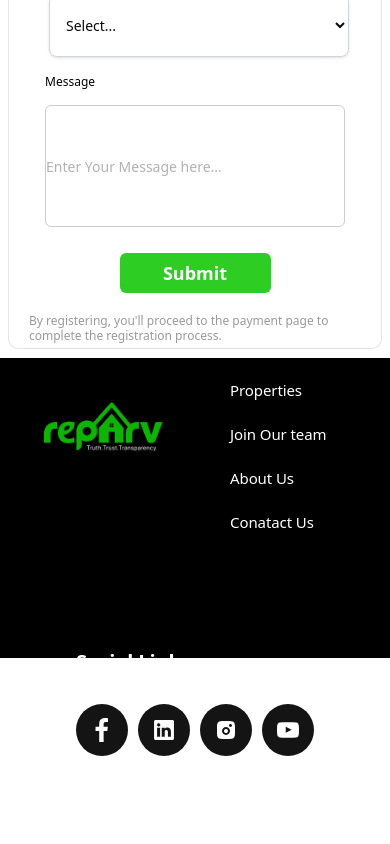
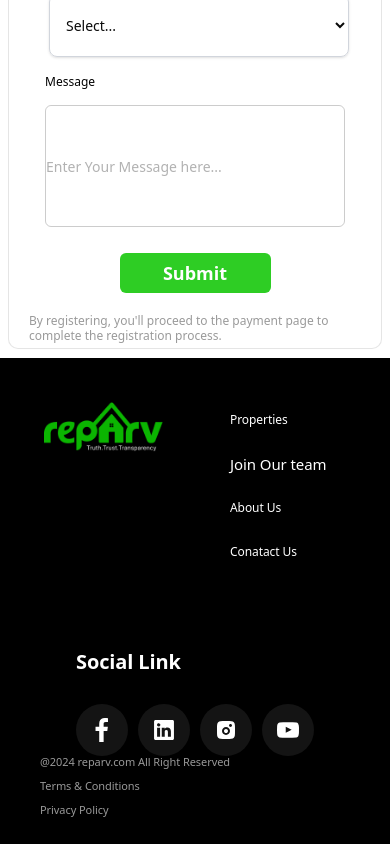
Before and after one commit to kiranugale2o/project-reparv, a Next.js app: page / in a window 390 px wide. Shown: the part 6392-7236 px from the top of the page. Built offline with nearby package versions, Linux system fonts and the light colour scheme.

Commit message:
Update footer.js

```diff
--- a/src/Component/layout/footer.js
+++ b/src/Component/layout/footer.js
@@ -1,7 +1,7 @@
 import LogoSvg from "@/images/logo";
 export default function Footer() {
   return (
-    <div class=" flex flex-col items-start p-6  lg:p-24 gap-[40px] absolute w-full lg:w-full h-[300px] lg:h-[486px] left-0 top-[6750px] lg:top-[4681px] bg-black">
+    <div class=" flex flex-col items-start p-6  lg:p-24 gap-[40px] absolute w-full lg:w-full  h-[486px] left-0 top-[6750px] lg:top-[4681px] bg-black">
       {/* logo */}
       <div class="flex flex-row items-start p-5 md:w-[180px] h-[90px] lg:p-0 lg:w-[137.58px] lg:h-[58px] flex-none order-0 flex-grow-0">
         <img src="/footerlogo.png" alt="logo" className="w-full h-full" />
@@ -10,14 +10,14 @@ export default function Footer() {
       <div class="flex flex-col lg:flex-row justify-between items-start p-0 gap-[98px] w-full h-[166px] flex-none order-1 align-self-stretch flex-grow-0">
         {/* menu 1 */}
         <div className="flex flex-col gap-5 mt-10 lg:mt-0">
-          <div class="absolute  md:top-[20px] md:left-[70%] top-[20px] justify-between left-[230px] lg:static flex flex-col items-start p-0 gap-[30px] mx-auto w-[96px] h-[166px] flex-none order-0 flex-grow-0">
+          <div class="absolute  md:top-[20px] md:left-[70%] top-[50px] justify-between left-[230px] lg:static flex flex-col items-start p-0 gap-[30px] mx-auto w-[96px] h-[166px] flex-none order-0 flex-grow-0">
             <div class="hidden lg:flex w-[93px] h-[24px] text-white font-inter font-bold text-[18px] leading-[24px] tracking-[-0.006em] flex-none order-0 flex-grow-0">
               Company
             </div>
             <div class="flex flex-col items-start p-0 gap-[20px] w-[96px] h-[112px] flex-none order-1 flex-grow-0">
               <a
                 href="#"
-                class="w-[89px] h-[24px] text-white font-inter font-medium text-[15px] lg:text-[18px] leading-[24px] tracking-[-0.006em] flex-none order-0 flex-grow-0"
+                class="w-[89px] h-[24px] text-white font-inter font-medium text-[12px] lg:text-[18px] leading-[24px] tracking-[-0.006em] flex-none order-0 flex-grow-0"
               >
                 Properties
               </a>
@@ -30,14 +30,14 @@ export default function Footer() {
 
               <a
                 href="#"
-                class="w-[80px] h-[24px] text-white font-inter font-medium text-[15px] lg:text-[18px] leading-[24px] tracking-[-0.006em] flex-none order-1 flex-grow-0"
+                class="w-[80px] h-[24px] text-white font-inter font-medium text-[12px] lg:text-[18px] leading-[24px] tracking-[-0.006em] flex-none order-1 flex-grow-0"
               >
                 About Us
               </a>
 
               <a
                 href="#"
-                class="w-[103px] h-[24px] text-white font-inter font-medium text-[15px] lg:text-[18px] leading-[24px] tracking-[-0.006em] flex-none order-2 flex-grow-0"
+                class="w-[103px] h-[24px] text-white font-inter font-medium text-[12px] lg:text-[18px] leading-[24px] tracking-[-0.006em] flex-none order-2 flex-grow-0"
               >
                 Conatact Us
               </a>
```
